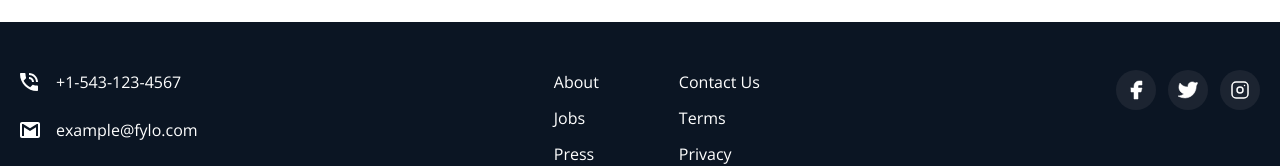
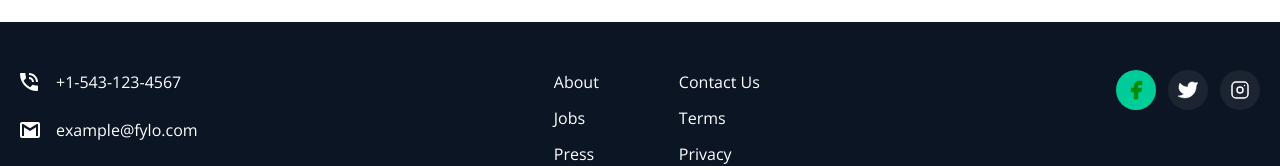
Before and after one commit to darkcohiba/Fylo-Tailwind-Project-with-color-picker, a website built with webpack: page dist/index.html in a window 1280 px wide. In both pictures the pointer is over the picture 1136 px from the left and 3787 px from the top of the page. Shown: the part 3698-3864 px from the top of the page. Built offline with nearby package versions, Linux system fonts and the light colour scheme.

Commit message:
finished

```diff
--- a/src/style.css
+++ b/src/style.css
@@ -1,3 +1,8 @@
 @tailwind base;
 @tailwind components;
 @tailwind utilities;
+
+.ficon:hover {
+    filter: invert(80%) sepia(37%) saturate(7048%) hue-rotate(132deg)
+      brightness(105%) contrast(104%);
+  }
```
Also changed, not shown: dist/index.html.
